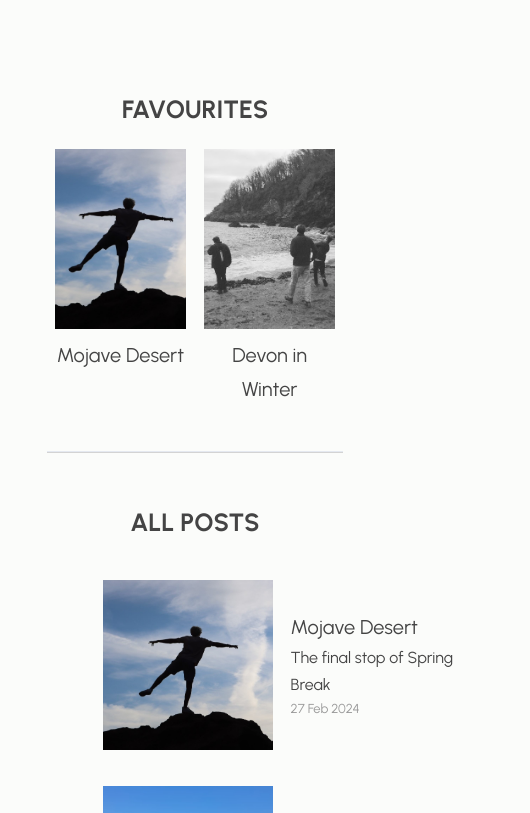
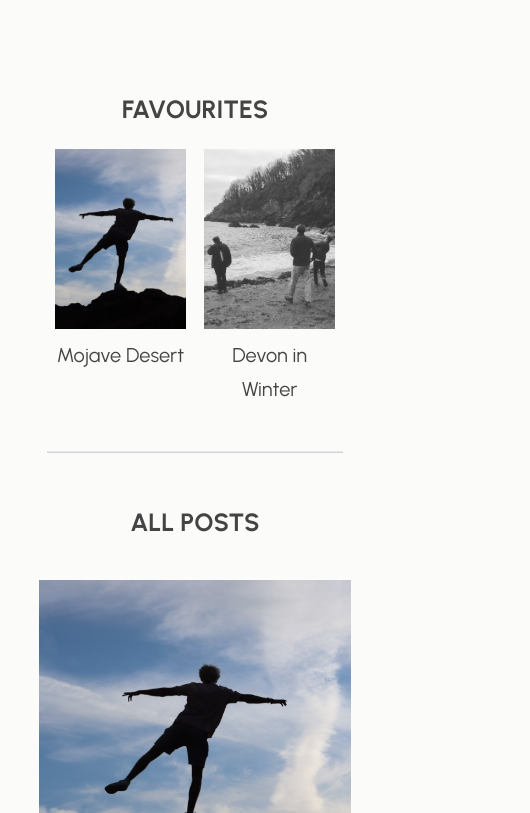
Before and after one commit to atp800/wildatlas, an Astro site: page /blog in a window 390 px wide. Shown: the part 213-1026 px from the top of the page, 530 px wide, since content can reach past the window. Built offline with nearby package versions, Linux system fonts and the light colour scheme; Astro itself is replaced by a stand-in of ours; a web font is replaced by a local one.

Commit message:
Made post display switch to centred format on small screen in list layout

```diff
--- a/src/components/ListLayout.astro
+++ b/src/components/ListLayout.astro
@@ -217,6 +217,40 @@ const highlightedPosts = posts
         .highlighted-posts-container .highlighted-post:nth-child(n+3) {
             display: none;
         }
+
+        .list-item {
+            flex-direction: column; /* Stack image and content vertically */
+            align-items: center; /* Align items to the center */
+            margin-bottom: 3em; /* Space between list items */
+            max-width: 100%; /* Ensure list items don't exceed the width of the screen */
+        }
+        .post-image-container {
+            width: 100%; /* Full width */
+            height: auto; /* Height is adjusted automatically */
+            margin-right: 0; /* Resetting margin-right as it's no longer needed */
+            /* Optional: Set specific height if you want to maintain a particular aspect ratio */
+        }
+        .post-content {
+            align-items: center; /* Align the content in the center */
+            text-align: center; /* Center-align the text */
+            width: 100%; /* Full width */
+            padding: 0 10px; /* Add some padding on the sides */
+        }
+        .post-title,
+        .post-description,
+        .post-date {
+            width: 100%; /* Full width to align with the content */
+            margin-right: 1em; /* Reset any right margin that might be causing the shift */
+            margin-left: 0;
+        }
+
+        .list-item-link {
+            flex-direction: column; /* Stack image container and content container vertically */
+        }
+        .list {
+            padding: 0; /* Reset any padding that might affect the layout */
+            width: 100%; /* Make sure the list takes full width */
+        }
     }
 
 </style>
```
